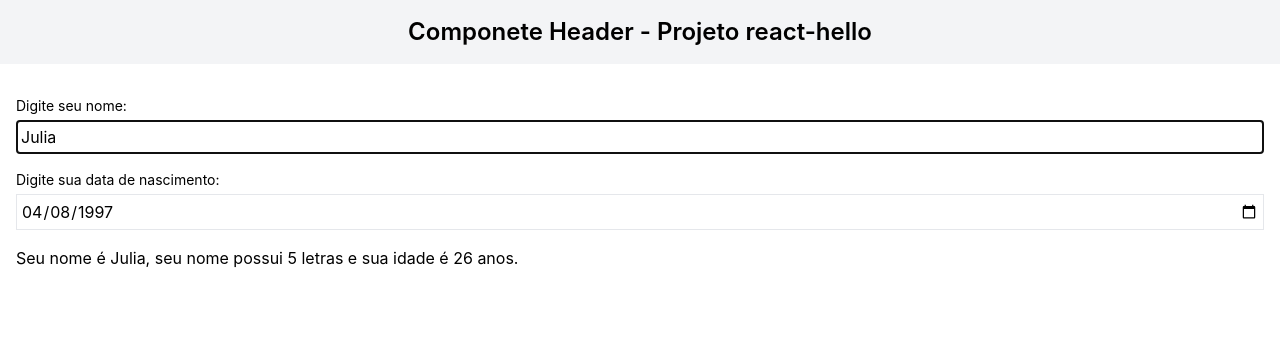
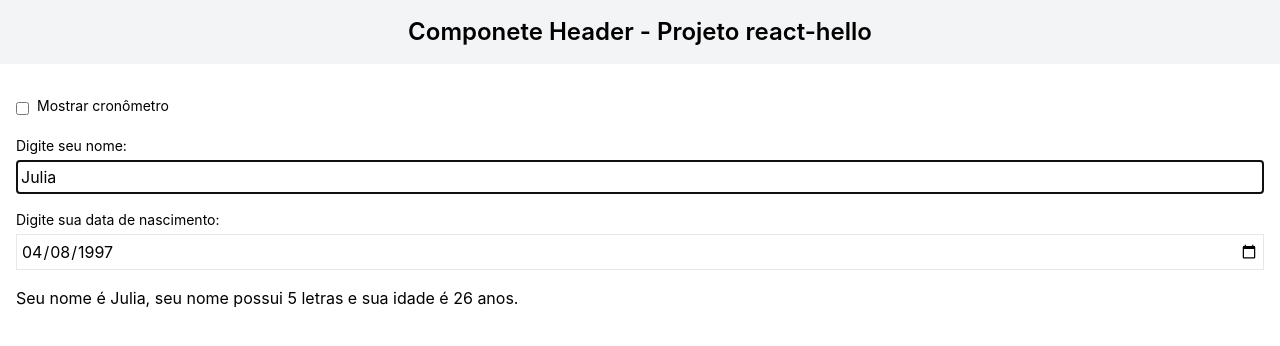
Before and after one commit to JuliaJPereira/react-hello-pos-xp, a React (Create React App) app: page / in a window 1280 px wide. Shown: the top 346 px of the page. Built offline with nearby package versions, Linux system fonts and the light colour scheme.

Commit message:
Aula 2.11. React-hello – Criação do componente <Timer />

```diff
--- a/src/App.js
+++ b/src/App.js
@@ -4,11 +4,14 @@ import { Main } from './components/Main';
 import { TextInput } from './components/TextInput';
 import { DateInput } from './components/DateInput';
 import { getAgeFrom } from './helpers/dateHelpers';
+import { Timer } from './components/Timer';
+import { CheckboxInput } from './components/CheckboxInput';
 // import { Test } from './components/Test';
 
 export default function App() {
   const [name, setName] = useState('Julia');
   const [birthDate, setBirthDate] = useState('1997-04-08');
+  const [showTimer, setShowTimer] = useState(false);
 
   useEffect(() => {
     document.title = name;
@@ -22,11 +25,26 @@ export default function App() {
     setBirthDate(newBirthDate);
   }
 
+  function toggleShowTimer() {
+    setShowTimer(currentShowTimer => !currentShowTimer);
+  }
+
   return (
     // React só pode retornar um elemento, então usamos um fragmento para englobar os dois elementos que queremos retornar.
     <>
       <Header size="large">Componete Header - Projeto react-hello</Header>
       <Main>
+        {showTimer && (
+          <div className="text-right mt-1">
+            <Timer />
+          </div>
+        )}
+
+        <CheckboxInput
+          labelDescription="Mostrar cronômetro"
+          onCheckboxChange={toggleShowTimer}
+        />
+
         <TextInput
           id="textInput"
           labelDescription="Digite seu nome:"
--- /dev/null
+++ b/src/components/CheckboxInput.js
@@ -0,0 +1,28 @@
+export function CheckboxInput({
+  labelDescription = 'Descrição do checkbox',
+  inputValue = 'Valor padrão do input',
+  onCheckboxChange = null,
+  id = 'id_do_input_checkbox',
+  autoFocus = false,
+}) {
+  function handleInputChange({ currentTarget }) {
+    if (onCheckboxChange) {
+      onCheckboxChange();
+    }
+  }
+  return (
+    <div className="flex flex-row items-center space-x-2 my-4">
+      <input
+        autoFocus={autoFocus}
+        id={id}
+        className="border p-1"
+        type="checkbox"
+        value={inputValue}
+        onChange={handleInputChange}
+      />
+      <label className="text-sm mb-1" htmlFor={id}>
+        {labelDescription}
+      </label>
+    </div>
+  );
+}
--- /dev/null
+++ b/src/components/Timer.js
@@ -0,0 +1,17 @@
+import { useEffect, useState } from 'react';
+
+export function Timer() {
+  const [value, setValue] = useState(0);
+
+  useEffect(() => {
+    setInterval(() => {
+      setValue(currentValue => currentValue + 1);
+    }, 1000);
+  }, []);
+
+  return (
+    <div>
+      <span className="bg-red-200 p-3 font-semibold">{value}</span>
+    </div>
+  );
+}
```
